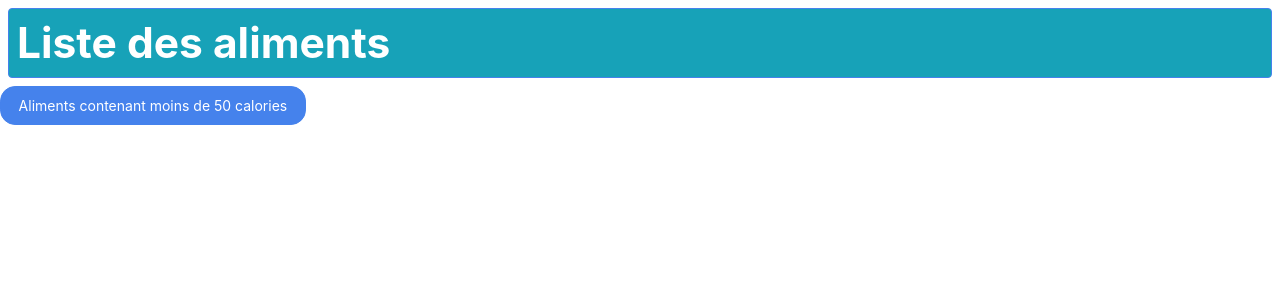
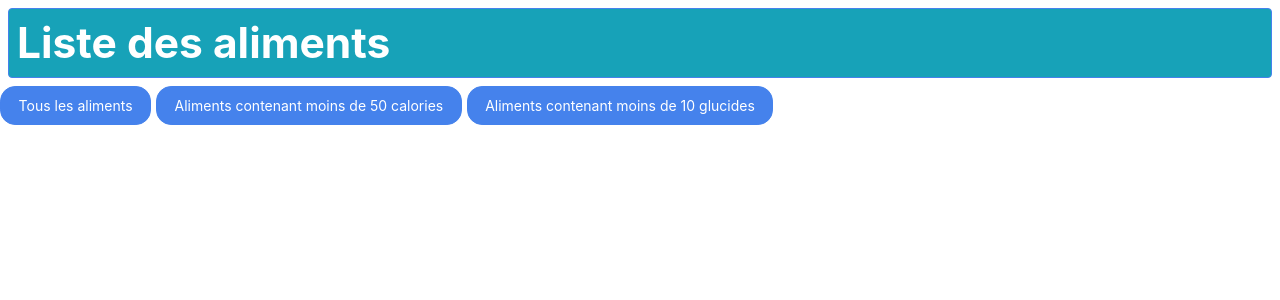
Before and after one commit to TomassPasc/projet_Symfony_fruits_et_l-gumes, a Symfony app: template templates/aliment/aliments.html.twig in a window 1280 px wide. Shown: the part 57-357 px from the top of the page. Run offline with Twig, Linux system fonts and the light colour scheme; the template is opened without the code that fills it, so the values that code supplies are empty; some libraries are stand-ins or nearby versions.

Commit message:
refacto de la fonction pour les requêtes: plus général

```diff
--- a/src/Repository/AlimentRepository.php
+++ b/src/Repository/AlimentRepository.php
@@ -20,10 +20,10 @@ class AlimentRepository extends ServiceEntityRepository
     }
 
 
-    public function getAlimentParNbCalories($calorie){
+    public function getAlimentParPropriete($propriete, $signe, $valeur){
         return $this->createQueryBuilder('aliment') //équivaut à SELECT * form la table aliment
-        ->andWhere('aliment.calorie < :val')
-        ->setParameter('val', $calorie)
+        ->andWhere('aliment.'.$propriete.' '.$signe. ' :val')
+        ->setParameter('val', $valeur)
         ->getQuery() //récuppère la query
         ->getResult() //réccupère le résultat de la query
         ;
--- a/templates/aliment/aliments.html.twig
+++ b/templates/aliment/aliments.html.twig
@@ -4,9 +4,9 @@
 
 {% block monTitre %}Liste des aliments
     {% if isCalorie %}
-
-    ayant moins de 50 calories
-
+        ayant moins de 50 calories
+    {% elseif isGlucide %}
+        ayant moins de 10 glucides
     {% endif %}
 {% endblock %}
 
@@ -14,7 +14,9 @@
 
 
 {% block body %}
+    <a href="{{path("aliments")}}" class="btn btn-primary">Tous les aliments</a>
     <a href="{{path("alimentsParCalorie", {"calorie":50})}}" class="btn btn-primary">Aliments contenant moins de 50 calories</a>
+    <a href="{{path("alimentsParGlucide", {"glucide":10})}}" class="btn btn-primary">Aliments contenant moins de 10 glucides</a>
     <div class="row">
         {% for aliment in aliments %}
             <div class="col-12 col-md-6 col-lg-4 col-xl-3">
--- a/templates/base.html.twig
+++ b/templates/base.html.twig
@@ -17,7 +17,7 @@
             <div class="collapse navbar-collapse" id="navbarColor01">
                 <ul class="navbar-nav mr-auto">
                 <li class="nav-item">
-                    <a class="nav-link" href="#">aliments</a>
+                    <a class="nav-link" href="{{path('aliments')}}">aliments</a>
                 </li>
             </div>
         </nav>
```
Also changed, not shown: src/Controller/AlimentController.php (+19 -3 lines).
